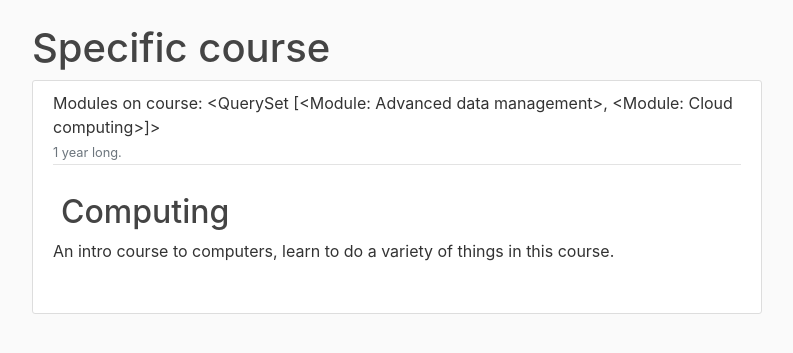
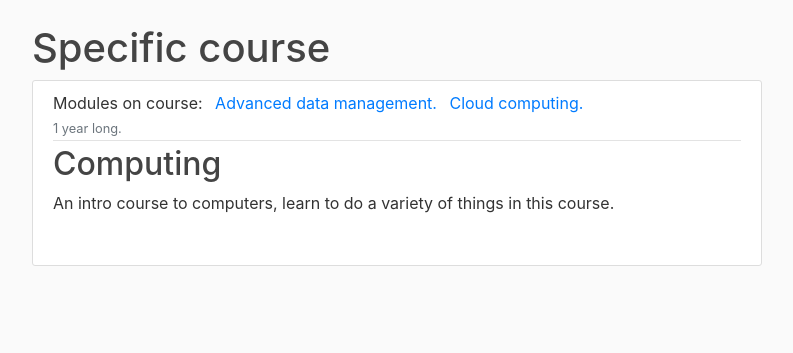
Before and after one commit to C1003593/RegistrationApp, a Django app: a page that uses ModuleRegistrationSystem/templates/ModuleRegistrationSystem/course_detail.html in a window 1280 px wide. Shown: the part 56-409 px from the top of the page, without its empty margins (53-846 px from the left). Run offline with Django 3.2, Linux system fonts and the light colour scheme; data comes from the database, SQL or seed files in the repository; both versions use the stored data as it was after the commit; some libraries are stand-ins or nearby versions.

Commit message:
Fixed course view and links.

```diff
--- a/ModuleRegistrationSystem/templates/ModuleRegistrationSystem/course_detail.html
+++ b/ModuleRegistrationSystem/templates/ModuleRegistrationSystem/course_detail.html
@@ -4,7 +4,10 @@
     <article class="media content-section">
         <div class="media-body">
             <div class="article-metadata">
-                <a class="mr-2">Modules on course: {{ object.module_set.all }}
+                <a class="mr-2">Modules on course:
+                {% for module in object.module_set.all %}
+                <a class="mr-2" href="{% url 'ModuleRegistrationSystem:module-detail' module.code %}">{{ module.name }}.</a>
+                {% endfor %}
                 </br>
                 <small class="text-muted">{{ object.duration }} long. </small>
             </div>
--- a/users/forms.py
+++ b/users/forms.py
@@ -20,4 +20,8 @@ class studentAccountUpdateForm(forms.ModelForm):
     DOB = forms.DateField(help_text = 'Enter in the format: yyyy-mm-dd')
     class Meta:
         model = studentAccount
-        fields = ['DOB', 'Address', 'City', 'Country', 'Course', 'image']
+        if studentAccount.Course is not None:
+            fields = ['DOB', 'Address', 'City', 'Country', 'image']
+
+        else:
+            fields = ['DOB', 'Address', 'City', 'Country', 'Course', 'image']
```
Also changed, not shown: db.sqlite3.
